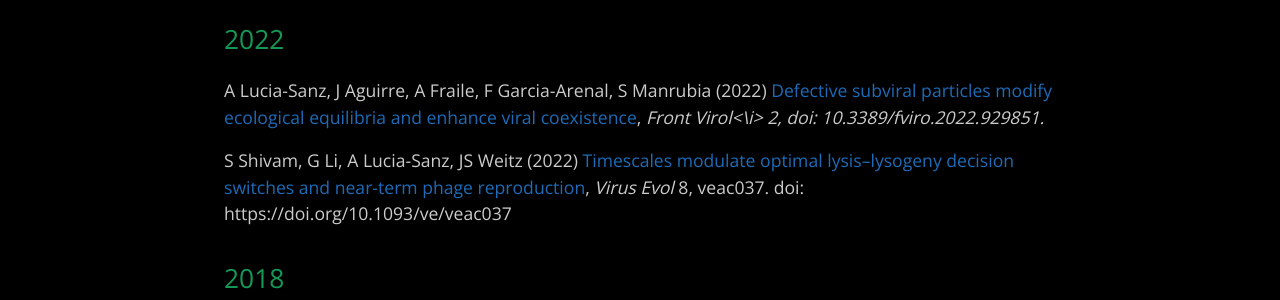
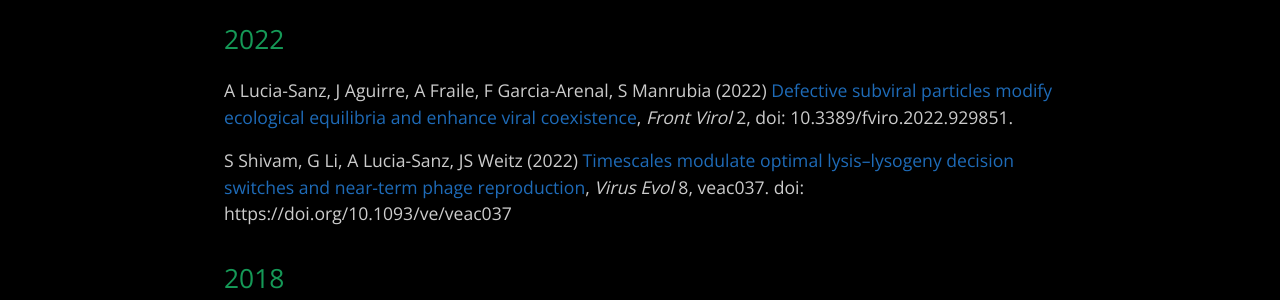
Before and after one commit to aluciasanz/aluciasanz.github.io, a Jekyll site: the page built from publications.md, in a window 1280 px wide. Shown: the part 913-1213 px from the top of the page. Built offline with Jekyll 4.4.1, drawn with Linux system fonts in a browser that asks for light colours.

```diff
--- a/publications.md
+++ b/publications.md
@@ -18,7 +18,7 @@ A Lucia-Sanz, A Magalie, R Rodriguez-Gonzalez, CY Leung, JS Weitz (2023) <a href
 
 ## 2022
 
-A Lucia-Sanz, J Aguirre, A Fraile, F Garcia-Arenal, S Manrubia (2022) <a href="https://www.frontiersin.org/journals/virology/articles/10.3389/fviro.2022.929851">Defective subviral particles modify ecological equilibria and enhance viral coexistence</a>, <i>Front Virol<\i> 2, doi: 10.3389/fviro.2022.929851.
+A Lucia-Sanz, J Aguirre, A Fraile, F Garcia-Arenal, S Manrubia (2022) <a href="https://www.frontiersin.org/journals/virology/articles/10.3389/fviro.2022.929851">Defective subviral particles modify ecological equilibria and enhance viral coexistence</a>, <i>Front Virol</i> 2, doi: 10.3389/fviro.2022.929851.
 
 S Shivam, G Li, A Lucia-Sanz, JS Weitz (2022) <a href="https://academic.oup.com/ve/article/8/1/veac037/6577223">Timescales modulate optimal lysis–lysogeny decision switches and near-term phage reproduction</a>, <i>Virus Evol</i> 8, veac037. doi: https://doi.org/10.1093/ve/veac037
 
```
